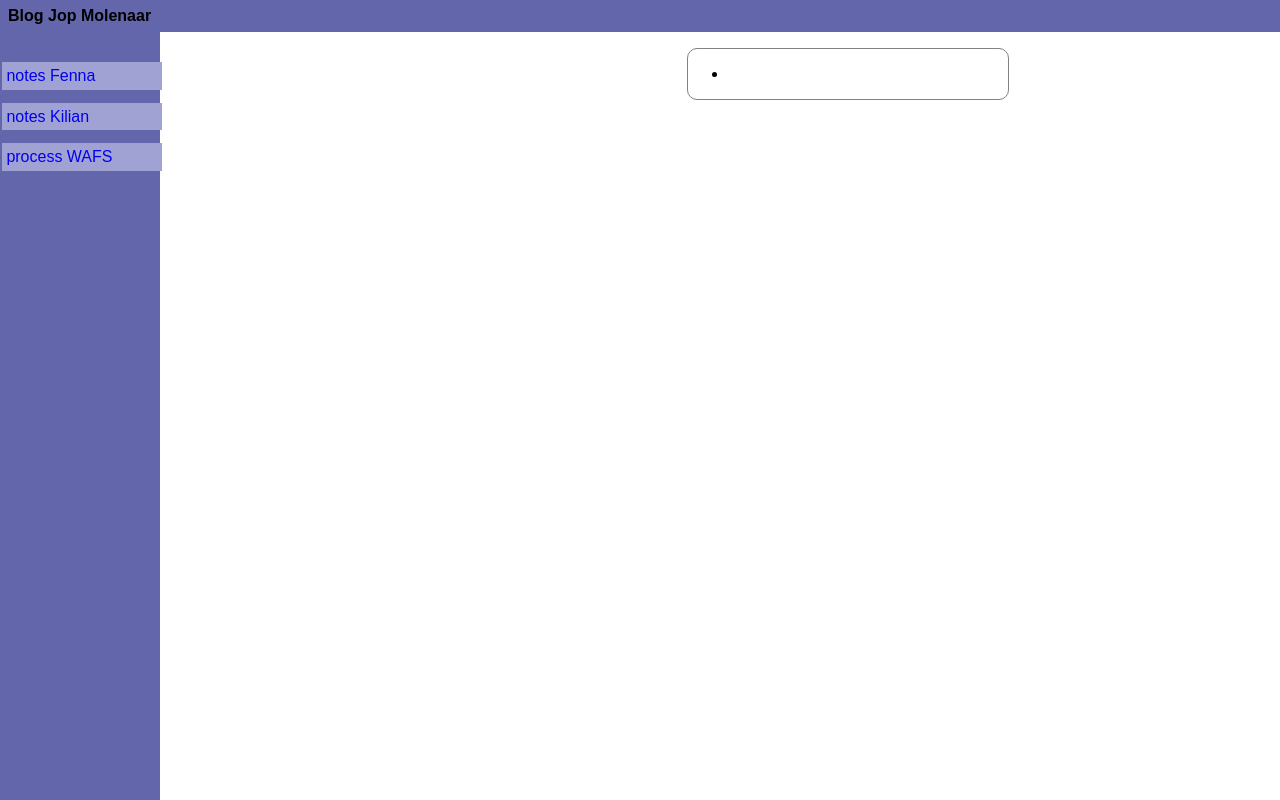
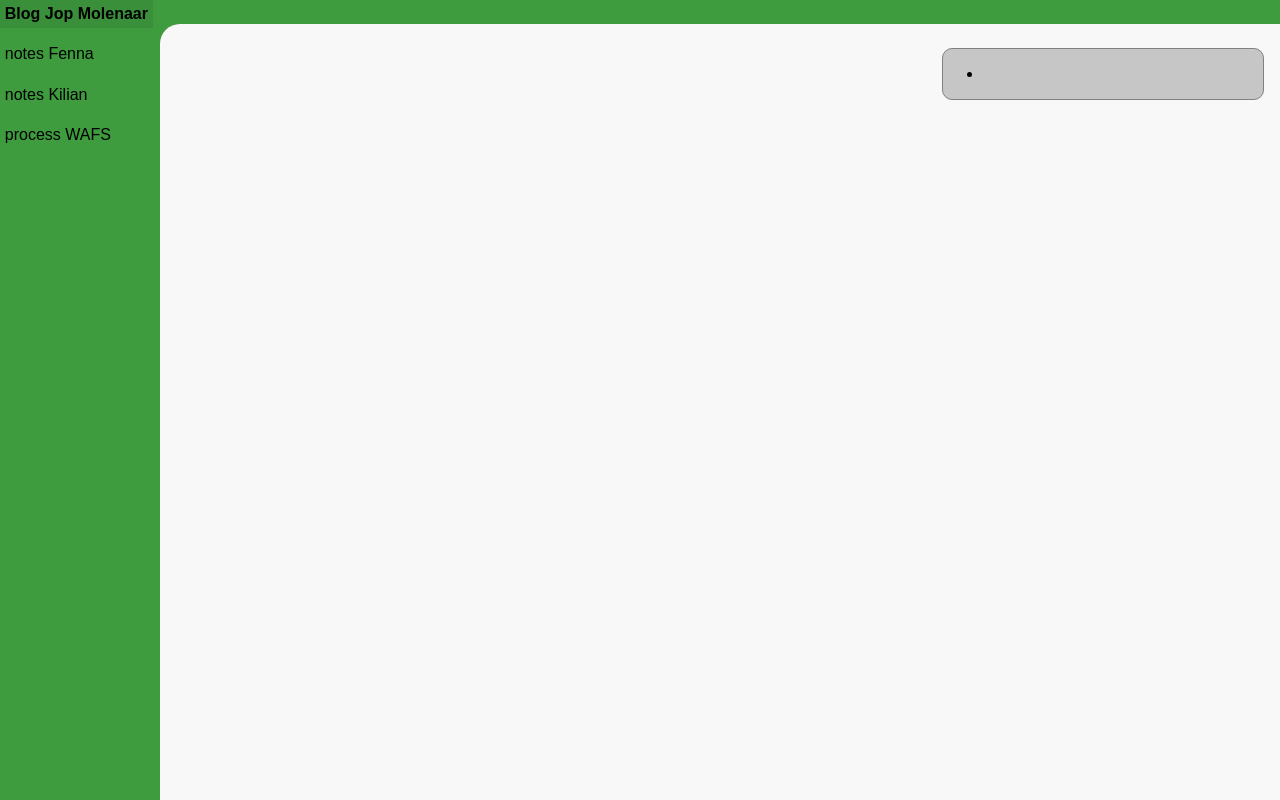
Before and after one commit to JopMolenaar/processJournal-JopMolenaar-WebDevDes, a Node server app: template views/index.ejs in a window 1280 px wide. Run offline with Node 20, Linux system fonts and the light colour scheme; the template is opened without the code that fills it, so the values that code supplies are empty.

Commit message:
layout + extra page

```diff
--- a/static/styles/style.css
+++ b/static/styles/style.css
@@ -29,6 +29,10 @@ summary {
     display: none;
 }
 
+p, li {
+    max-width: 40em;
+}
+
 /* The hide class */
 .visually-hidden {
     clip: rect(0 0 0 0);
@@ -44,19 +48,32 @@ summary {
     --color-header-nav: rgb(100, 102, 172);
     --color-link-bg: rgb(160, 162, 211);
     --color-link-hover: rgb(166, 167, 200);
+    --color-body: rgb(62, 155, 62);
+    --color-text-nav: black;
+    --color-main: rgb(248, 248, 248);
+    --color-mix: rgb(0, 0, 0);
+    --color-code-bg: #dadada;
+    --color-code: rgb(22, 22, 22);
 }
 
 @media (prefers-color-scheme: dark) {
     :root {
-        /* --color-header-nav: rgb(68, 27, 0); */
+        --color-body: rgb(0, 81, 0);
+        --color-text-nav: white;
+        --color-main: #1b1b1b;
+        --color-text-main: white;
+        --color-mix: rgb(255, 255, 255);
+        --color-code-bg: #343434;
+        --color-code: white;
     }
 }
 body {
     display: flex;
+    background-color: var(--color-body);
 }
 
 header {
-    background-color: var(--color-header-nav);
+    background-color: var(--color-body);
     display: flex;
     position: relative;
     flex-direction: column;
@@ -69,82 +86,122 @@ header div {
     position: absolute;
     width: 100vw;
     height: 2em;
-    background-color: var(--color-header-nav);
+    /* background-color: var(--color-body); */
 }
-header div a {
+header a {
     text-decoration: none;
     color: black;
     display: block;
     height: 100%;
     width: fit-content;
+    color: var(--color-text-nav);
 }
-header div a h1 {
+header a h1 {
     font-size: 1em;
     margin: 0;
     height: 100%;
     display: flex;
     place-items: center;
-    margin-left: 0.5em;
-    /* text-align: center;
-    align-content: center; */
 }
 header nav {
-    margin-top: 3em;
-    /* position: fixed; */
     width: 10em;
 }
 header nav ul {
     margin: 0;
-    padding: 0.1rem;
+    padding: 0;
     width: 100%;
 }
-header nav ul li {
+header nav ul li + li {
     list-style: none;
     width: 100%;
     margin-top: 0.8rem;
 }
 header nav ul li a {
     text-decoration: none;
-    background-color: var(--color-link-bg);
     padding: 0.3rem;
     flex-wrap: nowrap;
     display: block;
 }
+/* header nav ul li:not(:first-child) a {
+    background-color: color-mix(in srgb, var(--color-body) 85%, var(--color-mix));
+    transition: 200ms;
+} */
 header nav ul li a:hover {
-    background-color: var(--color-link-hover);
+    background-color: color-mix(in srgb, var(--color-body) 93%, var(--color-mix));
 }
 
 main {
-    width: 100%;
-    margin-top: 2em;
+    /* width: 100%; */
+    margin-top: 1.5em;
+    background-color: var(--color-main);
+    border-radius: 20px 0 0 0;
+    position: relative;
+    padding: 1em;
+    display: flex;
+    position: relative;
+    justify-content: end;
+    color: var(--color-text-main);
+    width: 100vw;
 }
-
-main section {
+main div > * {
+    width: fit-content;
+}
+/* main section {
     padding: 1em;
     display: flex;
     position: relative;
     justify-content: space-evenly;
+    color: var(--color-text-main);
+} */
+main div {
+    width: auto;
 }
-main section div p {
-    max-width: 40em;
+main div p {
     min-width: 20em;
 }
+main div p a {
+    color: color-mix(in srgb, currentColor 60%, var(--color-body));
+}
 
-main section nav {
+main nav {
     border: solid rgb(129, 129, 129) 1px;
     border-radius: 10px;
     background-color: white;
+    background-color: color-mix(in srgb, var(--color-main) 80%, var(--color-mix));
     height: fit-content;
     width: 20em;
     position: sticky;
     top: 3em;
-    right: 1em;
 }
 
 pre {
-    background-color: rgb(45, 45, 45);
-    color: white;
-    padding: 1em;
+    background-color: var(--color-code-bg);
+    color: var(--color-code);
     width: fit-content;
-    border-radius: 20px;
+    max-width: 50em;
+    border-radius: 8px;
+    border: 1px solid transparent;
+    margin: 1rem 0 2rem;
+    padding: 1rem 2.5rem 1rem 1rem;
+    white-space:  break-spaces;
+    word-break: break-word;
 }
+
+p > code {
+    background-color: color-mix(in srgb, var(--color-code-bg)90%, white);
+    color: var(--color-code);
+    padding: 0.3rem;
+    border-radius: 4px;
+}
+
+
+@media (min-width: 96.7em){
+    main {
+        justify-content: center;
+    }
+    main nav {
+        position: fixed;
+        top: 3em;
+        right: 1em;
+    }
+}
--- a/views/index.ejs
+++ b/views/index.ejs
@@ -9,10 +9,9 @@
     </head>
     <body>
         <header>
-            <div><a href="/home"><h1>Blog Jop Molenaar</h1></a></div>
-
             <nav class="pagesNav">
                 <ul>
+                    <li><a href="/home"><h1>Blog Jop Molenaar</h1></a></li>
                     <li><a href="/notesFenna">notes Fenna</a></li>
                     <li><a href="/notesKilian">notes Kilian</a></li>
                     <li><a href="/processWAFS">process WAFS</a></li>
@@ -20,14 +19,14 @@
             </nav>
         </header>
         <main>
-            <section>
+            <!-- <section> -->
                 <div><%- html %></div>
                 <nav class="Nav">
                     <ul>
                         <li><a href=""></a></li>
                     </ul>
                 </nav>
-            </section>
+            <!-- </section> -->
         </main>
     </body>
 </html>
```
Also changed, not shown: static/notesJeffry.md (+1 -1 lines).
